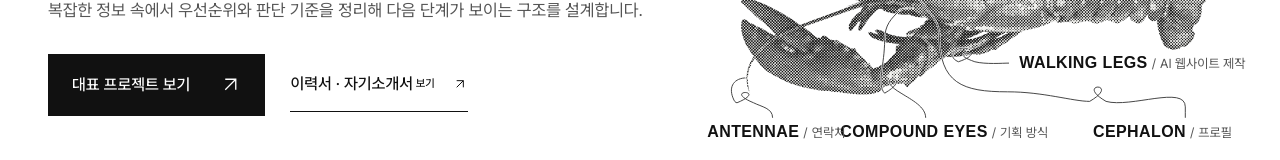
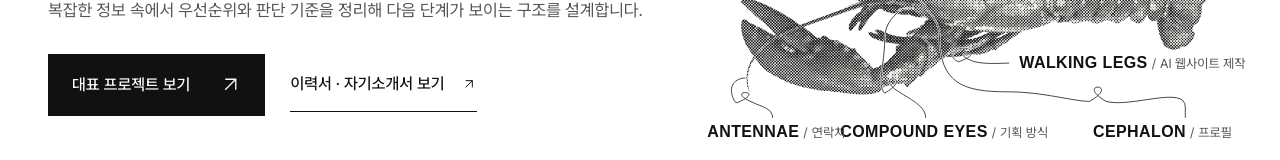
Before and after one commit to soohyun1212/han-soohyun-portfolio, a Next.js app: page /han-soohyun-portfolio/ in a window 1280 px wide. Shown: the part 513-673 px from the top of the page. Built offline with nearby package versions, Linux system fonts and the light colour scheme; a web font is replaced by a local one.

Commit message:
Match resume PDF view text size to primary hero CTA

```diff
--- a/src/app/section-branding.css
+++ b/src/app/section-branding.css
@@ -113,3 +113,8 @@
 .portfolio-home .hero-description > span { white-space: normal; }
 .portfolio-home .ai-production-stage { grid-template-columns: 108px minmax(0,1fr); }
 @media (max-width: 760px) { .portfolio-home .ai-production-stage { grid-template-columns: 92px minmax(0,1fr); } }
+
+
+/* Match the personal PDF link's visible "보기" and arrow track to the primary hero CTA. */
+.portfolio-home .hero-actions .button-text.download-button .pdf-view-word { font-size: inherit; }
+.portfolio-home .hero-actions .button-text.download-button .download-label { font-size: inherit; }
```
